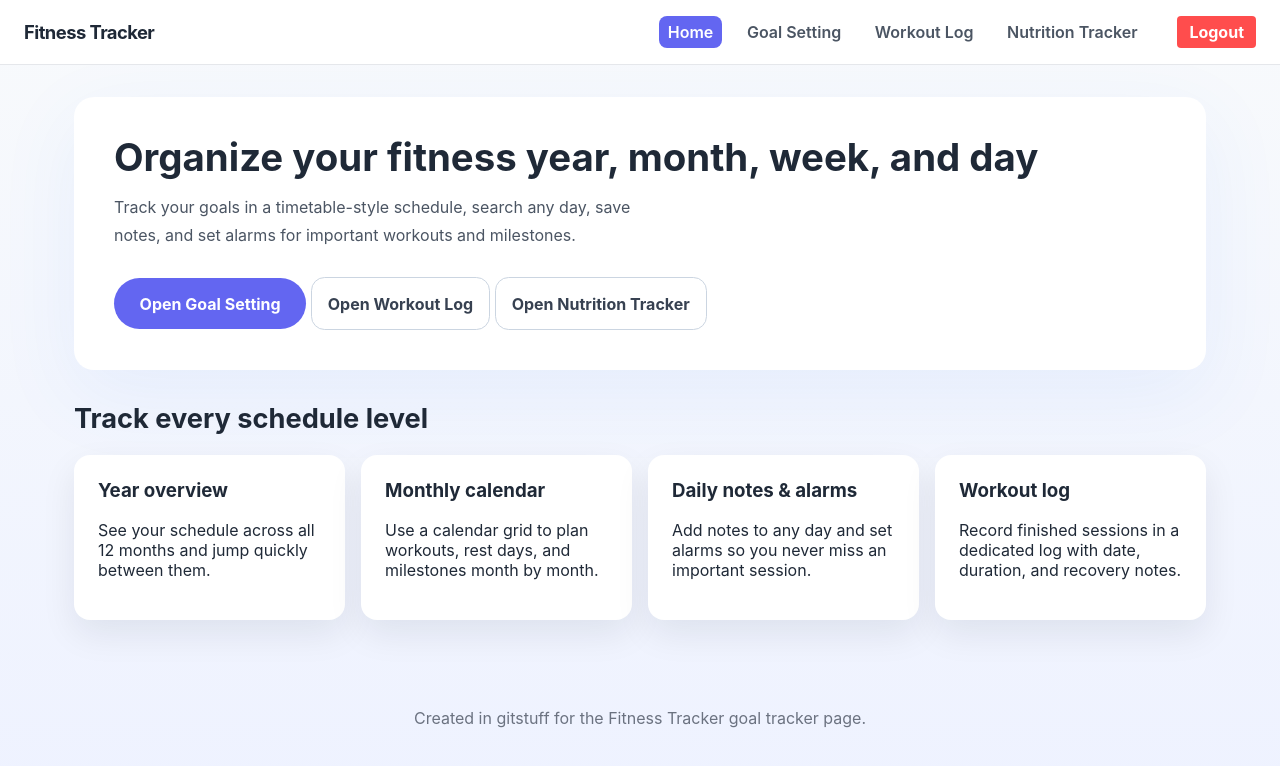
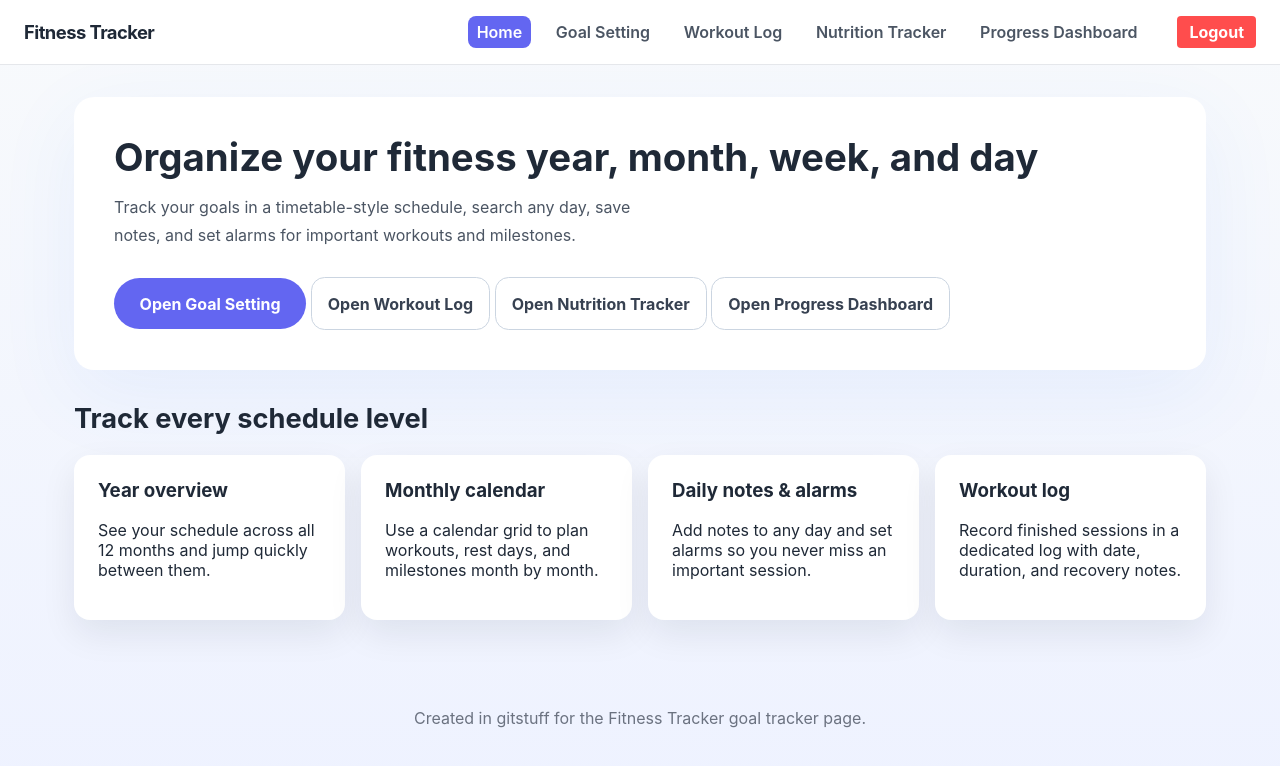
Before and after one commit to kw-123321/whatevergoes, a website: page index.html in a window 1280 px wide. Drawn offline with Linux system fonts and the light colour scheme; no server answers.

Commit message:
Added progress dashboard link

```diff
--- a/index.html
+++ b/index.html
@@ -17,6 +17,7 @@
       <a href="goal-tracker.html">Goal Setting</a>
       <a href="workout-log.html">Workout Log</a>
       <a href="nutrition-tracker.html">Nutrition Tracker</a>
+      <a href="progress-dashboard.html">Progress Dashboard</a>
 
     </nav>
   </header>
@@ -31,7 +32,9 @@
       <a class="button" href="goal-tracker.html">Open Goal Setting</a>
       <a class="button secondary-button" href="workout-log.html">Open Workout Log</a>
       <a class="button secondary-button" href="nutrition-tracker.html">Open Nutrition Tracker</a>
+      <a class="button secondary-button" href="progress-dashboard.html">Open Progress Dashboard</a>
     </section>
+
 
     <section class="how-it-works">
       <h2>Track every schedule level</h2>
```
